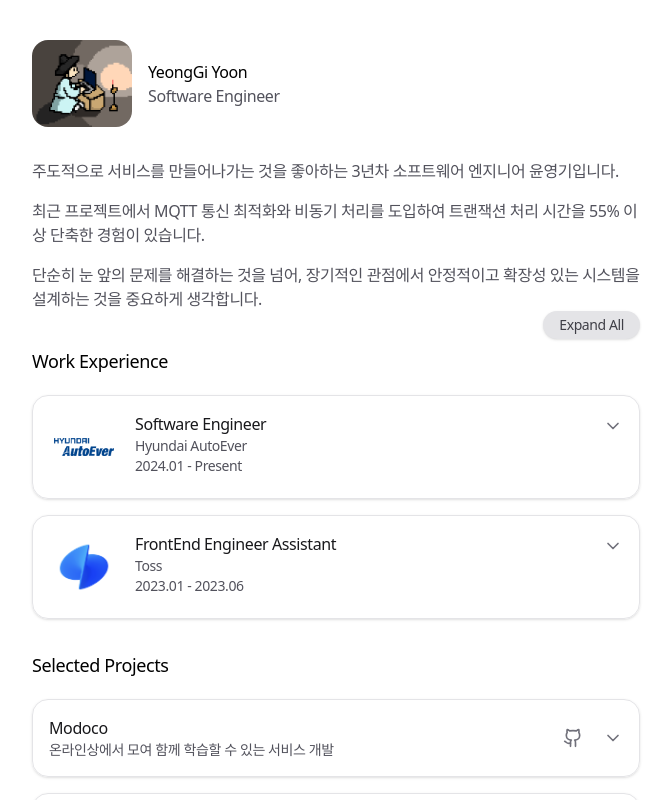
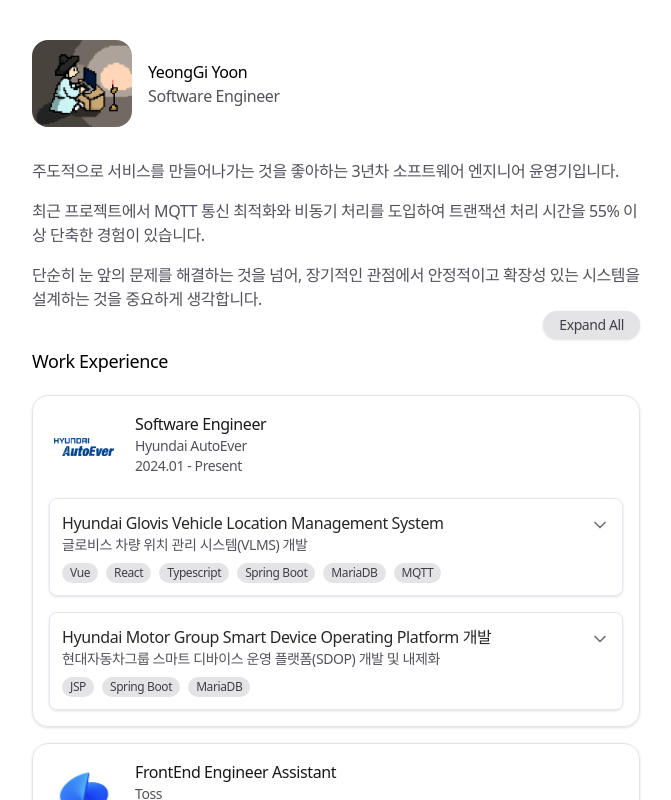
Before and after one commit to 071yoon/portfolio-nextjs, a Next.js app: page / in a window 1280 px wide. Shown: the top 800 px of the page, without its empty margins (304-975 px from the left). Built offline with nearby package versions, Linux system fonts and the light colour scheme.

Commit message:
feat: work experience 단건 expand 형태로 수정

```diff
--- a/app/data.ts
+++ b/app/data.ts
@@ -133,7 +133,7 @@
           'DB 설계 및 운영',
           '외부 시스템 연동을 위한 RESTful API 인터페이스 개발',
         ],
-        stack: ['Vue', 'Typescript', 'Spring Boot', 'MariaDB', 'MQTT'],
+        stack: ['Vue', 'React', 'Typescript', 'Spring Boot', 'MariaDB', 'MQTT'],
         id: 'vlms',
       },
       {
--- a/app/work-experience.tsx
+++ b/app/work-experience.tsx
@@ -10,52 +10,63 @@
 }
 const TRANSITION_SECTION = { duration: 0.3 }
 
-function WorkExperienceListItem({
-  item,
+function ProjectListItem({
+  project,
   expandAll,
 }: {
-  item: (typeof WORK_EXPERIENCE)[0]
+  project: (typeof WORK_EXPERIENCE)[0]['project'][0]
   expandAll: boolean
 }) {
   const [isOpen, setIsOpen] = useState(false)
   const open = expandAll || isOpen
+
   return (
-    <div className="avoid-break rounded-2xl border border-zinc-200 bg-white/80 p-4 shadow-sm dark:border-zinc-700 dark:bg-zinc-800/80">
+    <div className="rounded-lg border border-slate-200 shadow-sm dark:border-slate-700">
       <motion.div
         initial={false}
         onClick={() => setIsOpen(!isOpen)}
-        className="flex cursor-pointer items-start justify-between"
+        className="flex cursor-pointer items-start justify-between p-3"
       >
-        <div className="flex items-start gap-4">
-          <div className="flex h-[70px] w-[70px] items-center justify-center rounded-lg bg-white">
-            <Image
-              src={`/images/${item.image}`}
-              alt={item.company}
-              width={60}
-              height={60}
-              className="object-contain"
-            />
+        <div className="flex-1">
+          <div className="flex items-center justify-between">
+            <h5 className="font-medium text-zinc-800 dark:text-zinc-200">
+              {project.name}
+            </h5>
+            {project.link && (
+              <a
+                href={project.link}
+                target="_blank"
+                rel="noopener noreferrer"
+                className="rounded-full p-1 hover:bg-zinc-200 dark:hover:bg-zinc-800"
+                onClick={(e) => e.stopPropagation()}
+              >
+                <Link2 className="h-4 w-4 text-zinc-500" />
+              </a>
+            )}
           </div>
-          <div>
-            <h4 className="font-medium text-zinc-900 dark:text-zinc-50">
-              {item.title}
-            </h4>
-            <p className="text-sm text-zinc-600 dark:text-zinc-400">
-              {item.company}
-            </p>
-            <p className="text-sm text-zinc-600 dark:text-zinc-400">
-              {item.start} - {item.end}
-            </p>
+          <p className="mb-2 text-sm text-zinc-600 dark:text-zinc-400">
+            {project.description}
+          </p>
+          <div className="flex flex-wrap gap-2">
+            {project.stack.map((tech) => (
+              <span
+                key={tech}
+                className="rounded-full bg-zinc-200 px-2 py-0.5 text-xs text-zinc-700 dark:bg-zinc-800 dark:text-zinc-300"
+              >
+                {tech}
+              </span>
+            ))}
           </div>
         </div>
         <motion.div
           animate={{ rotate: open ? 180 : 0 }}
           transition={{ duration: 0.2 }}
-          className="pt-1"
+          className="ml-2 pt-1"
         >
           <ChevronDown className="h-5 w-5 text-zinc-500" />
         </motion.div>
       </motion.div>
+
       <AnimatePresence>
         {open && (
           <motion.div
@@ -65,57 +76,61 @@
             transition={{ duration: 0.3, ease: 'easeInOut' }}
             className="overflow-hidden"
           >
-            <div className="space-y-4 pt-4">
-              {item.project.map((proj) => (
-                <div
-                  key={proj.id}
-                  className="rounded-lg border border-slate-200 p-3 shadow-sm dark:border-slate-700"
-                >
-                  <div className="flex items-center justify-between">
-                    <h5 className="font-medium text-zinc-800 dark:text-zinc-200">
-                      {proj.name}
-                    </h5>
-                    {proj.link && (
-                      <a
-                        href={proj.link}
-                        target="_blank"
-                        rel="noopener noreferrer"
-                        className="rounded-full p-1 hover:bg-zinc-200 dark:hover:bg-zinc-800"
-                        onClick={(e) => e.stopPropagation()}
-                      >
-                        <Link2 className="h-4 w-4 text-zinc-500" />
-                      </a>
-                    )}
-                  </div>
-                  <p className="mb-2 text-sm text-zinc-600 dark:text-zinc-400">
-                    {proj.description}
-                  </p>
-                  <div className="mb-3 flex flex-wrap gap-2">
-                    {proj.stack.map((tech) => (
-                      <span
-                        key={tech}
-                        className="rounded-full bg-zinc-200 px-2 py-0.5 text-xs text-zinc-700 dark:bg-zinc-800 dark:text-zinc-300"
-                      >
-                        {tech}
-                      </span>
-                    ))}
-                  </div>
-                  <ul className="list-disc space-y-1 pl-4">
-                    {proj.detail.map((detail, i) => (
-                      <li
-                        key={i}
-                        className="text-sm text-zinc-600 dark:text-zinc-400"
-                      >
-                        {detail}
-                      </li>
-                    ))}
-                  </ul>
-                </div>
-              ))}
+            <div className="border-t border-slate-200 p-3 dark:border-slate-700">
+              <ul className="list-disc space-y-1 pl-4">
+                {project.detail.map((detail, i) => (
+                  <li
+                    key={i}
+                    className="text-sm text-zinc-600 dark:text-zinc-400"
+                  >
+                    {detail}
+                  </li>
+                ))}
+              </ul>
             </div>
           </motion.div>
         )}
       </AnimatePresence>
+    </div>
+  )
+}
+
+function WorkExperienceListItem({
+  item,
+  expandAll,
+}: {
+  item: (typeof WORK_EXPERIENCE)[0]
+  expandAll: boolean
+}) {
+  return (
+    <div className="avoid-break rounded-2xl border border-zinc-200 bg-white/80 p-4 shadow-sm dark:border-zinc-700 dark:bg-zinc-800/80">
+      <div className="flex items-start gap-4">
+        <div className="flex h-[70px] w-[70px] items-center justify-center rounded-lg bg-white">
+          <Image
+            src={`/images/${item.image}`}
+            alt={item.company}
+            width={60}
+            height={60}
+            className="object-contain"
+          />
+        </div>
+        <div>
+          <h4 className="font-medium text-zinc-900 dark:text-zinc-50">
+            {item.title}
+          </h4>
+          <p className="text-sm text-zinc-600 dark:text-zinc-400">
+            {item.company}
+          </p>
+          <p className="text-sm text-zinc-600 dark:text-zinc-400">
+            {item.start} - {item.end}
+          </p>
+        </div>
+      </div>
+      <div className="mt-4 space-y-4">
+        {item.project.map((proj) => (
+          <ProjectListItem key={proj.id} project={proj} expandAll={expandAll} />
+        ))}
+      </div>
     </div>
   )
 }
```
